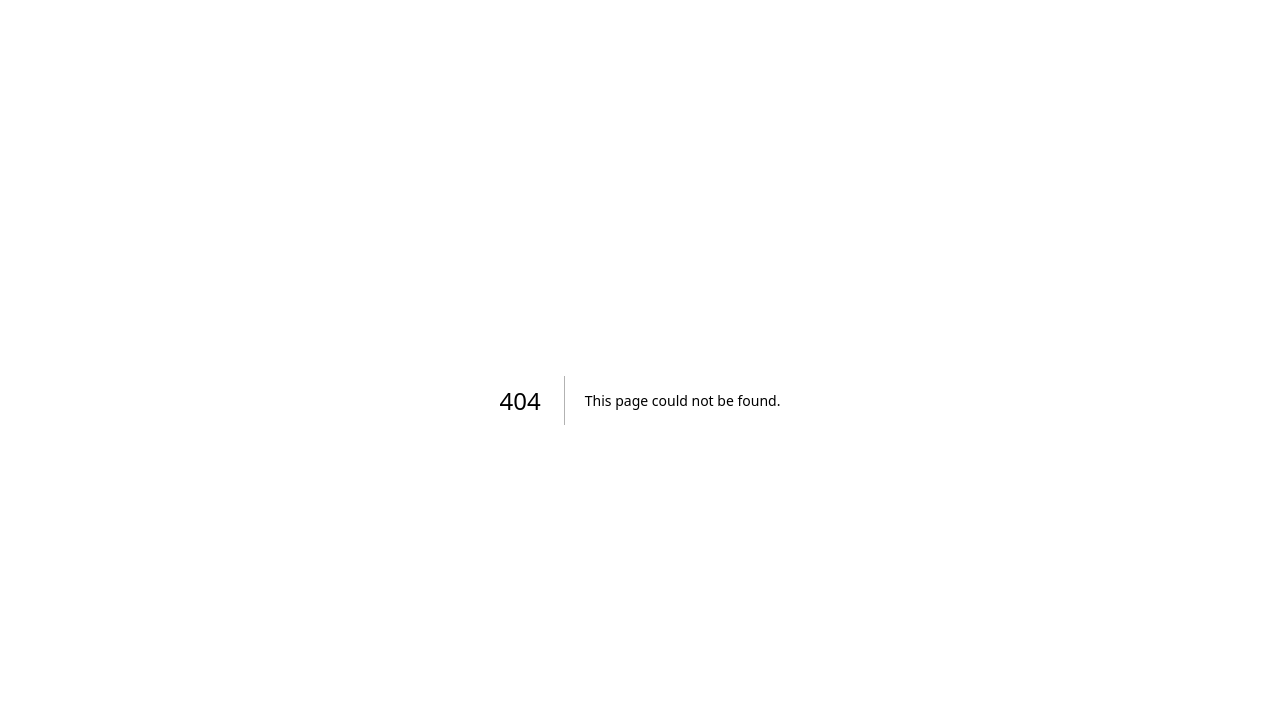
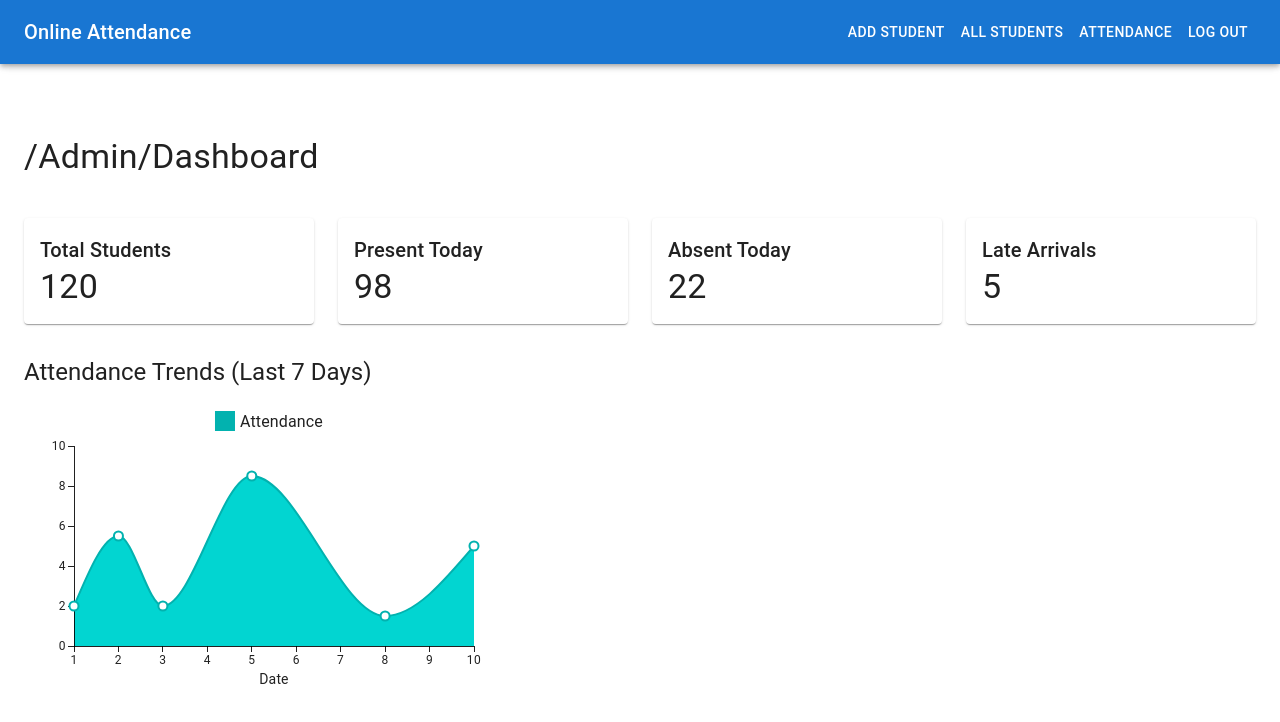
Before and after one commit to raohasnaintofeeq/dev-up, a Next.js app: page /admin/dashboard in a window 1280 px wide. Before the commit this address had no page. Shown: the top 722 px of the page. Built offline with nearby package versions, Linux system fonts and the light colour scheme.

Commit message:
added some functionality for the sort by the class

```diff
--- /dev/null
+++ b/app/admin/dashboard/page.tsx
@@ -0,0 +1,81 @@
+"use client"
+import React, { useEffect, useState } from 'react';
+import { Box, Card, Typography, Button, Grid } from '@mui/material';
+import { LineChart } from '@mui/x-charts';
+import DrawerAppBar from '../page';
+
+const Dashboard = () => {
+  const [location, setLocation] = useState('');
+  // Fake data for attendance trends (last 7 days)
+  const attendanceData = [2, 5.5, 2, 8.5, 1.5, 5];
+  const dateData = [1, 2, 3, 5, 8, 10];
+
+  useEffect(() => {
+    setLocation(window.location.pathname)
+    console.log("window location :: ", location)
+  },[])
+
+  return (
+    <div>
+      <DrawerAppBar />
+    <Box display="flex" flexDirection="column" p={3}>
+      <Typography variant='h4' style={{textTransform:'capitalize'}}>{location}</Typography>
+      <Grid container spacing={3} marginTop={2}>
+        <Grid item xs={12} sm={6} md={3}>
+          <Card>
+            <Box p={2}>
+              <Typography variant="h6">Total Students</Typography>
+              <Typography variant="h4">120</Typography>
+            </Box>
+          </Card>
+        </Grid>
+        <Grid item xs={12} sm={6} md={3}>
+          <Card>
+            <Box p={2}>
+              <Typography variant="h6">Present Today</Typography>
+              <Typography variant="h4">98</Typography>
+            </Box>
+          </Card>
+        </Grid>
+        <Grid item xs={12} sm={6} md={3}>
+          <Card>
+            <Box p={2}>
+              <Typography variant="h6">Absent Today</Typography>
+              <Typography variant="h4">22</Typography>
+            </Box>
+          </Card>
+        </Grid>
+        <Grid item xs={12} sm={6} md={3}>
+          <Card>
+            <Box p={2}>
+              <Typography variant="h6">Late Arrivals</Typography>
+              <Typography variant="h4">5</Typography>
+            </Box>
+          </Card>
+        </Grid>
+      </Grid>
+
+      {/* Attendance Area Chart */}
+      <Box mt={4}>
+        <Typography variant="h5" gutterBottom>
+          Attendance Trends (Last 7 Days)
+        </Typography>
+        <LineChart
+          xAxis={[{ data: dateData, label: 'Date' }]}
+          series={[
+            {
+              data: attendanceData,
+              area: true,
+              label: 'Attendance',
+            },
+          ]}
+          width={500}
+          height={300}
+        />
+      </Box>
+    </Box>
+    </div>
+  );
+};
+
+export default Dashboard;
--- a/app/admin/page.tsx
+++ b/app/admin/page.tsx
@@ -29,6 +29,10 @@ const routes = [
   {
     name: "Attendance",
     url: "/admin/Attendance"
+  },
+  {
+    name: "Log Out",
+    url: "/auth/signin"
   }
 ]
 
@@ -81,7 +85,7 @@ export default function DrawerAppBar(props: any) {
             variant="h6"
             component="div"
             sx={{ flexGrow: 1, display: { xs: 'none', sm: 'block' }, cursor: "pointer" }}
-            onClick={() => router.push("/admin")}
+            onClick={() => router.push("/admin/dashboard")}
           >
             Online Attendance
           </Typography>
--- a/app/auth/signin/page.tsx
+++ b/app/auth/signin/page.tsx
@@ -34,7 +34,7 @@ const LoginPage = () => {
     });
 
     // Redirect to a protected route
-    router.push('/admin');
+    router.push('/admin/dashboard');
   };
 
   return (
--- /dev/null
+++ b/constants/select/select.js
@@ -0,0 +1,6 @@
+export const ClassName = [
+  { id: "nine", name: "Nine" },
+  { id: "tenth", name: "Tenth" },
+  { id: "firstyear", name: "First Year" },
+  { id: "secondyear", name: "Second Year" },
+]
--- a/package.json
+++ b/package.json
@@ -13,6 +13,7 @@
     "@emotion/styled": "^11.13.0",
     "@mui/icons-material": "^6.1.5",
     "@mui/material": "^6.1.5",
+    "@mui/x-charts": "^7.22.0",
     "cookies-next": "^4.2.1",
     "formik": "^2.4.6",
     "next": "14.2.5",
```
Also changed, not shown: app/admin/students/page.tsx (+31 -8 lines), components/Fields/Select.tsx (+1 -7 lines), components/Fields/SelectSimple.tsx (added, +33 -0 lines), 1 other file (tests, documents, lock files or other folders).
